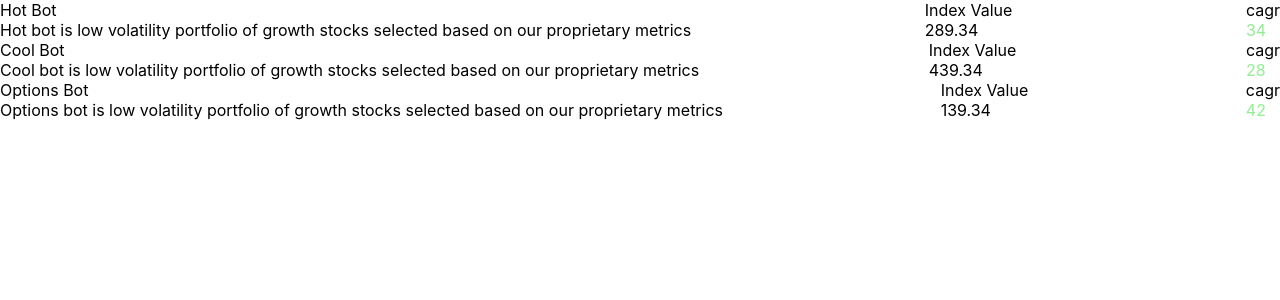
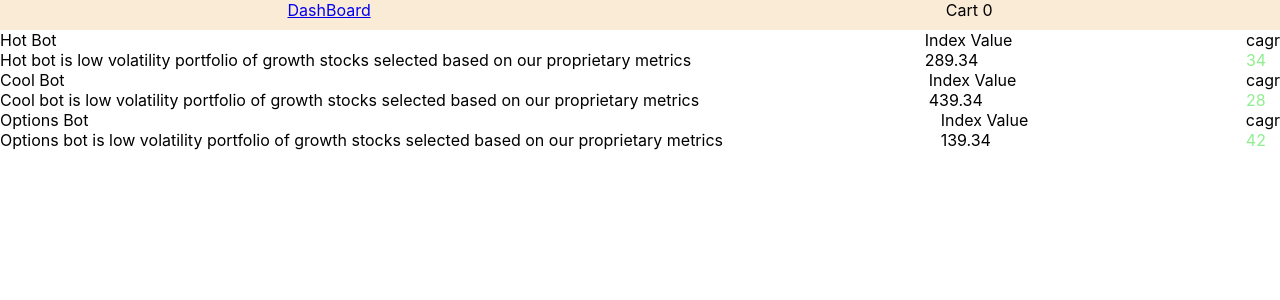
Before and after one commit to Saadhasan21/trader, a React (Create React App) app: page /bots-details/1 in a window 1280 px wide. Shown: the top 300 px of the page. Built offline with nearby package versions, Linux system fonts and the light colour scheme.

Commit message:
added navbar

```diff
--- a/src/App.js
+++ b/src/App.js
@@ -2,11 +2,14 @@
 
 import Viewalgo from "./components/Viewalgo";
 import Bots from "./components/Bots";
+import Navbar from "./components/Navbar";
+
 import {
   BrowserRouter as Router,
   Switch,
   Route,
 } from "react-router-dom";
+
 
 
 function App() {
@@ -40,6 +43,7 @@ function App() {
 
     <Router>
       <div>
+        <Navbar/>
       <Switch>
         <Route path="/bots">
           {data.map((eachbot)=>(
--- /dev/null
+++ b/src/components/Navbar.css
@@ -0,0 +1,6 @@
+.n-container{
+    display: flex;
+    justify-content:space-around;
+    background-color:antiquewhite;
+    height: 30px;
+}
--- /dev/null
+++ b/src/components/Navbar.js
@@ -0,0 +1,14 @@
+import React, {useState} from 'react'
+import './Navbar.css';
+import { Link } from 'react-router-dom';
+
+
+export default function Navbar() {
+    const [state, setstate] = useState(0);
+    return (
+        <div className="n-container">
+           <div className="n-item"><Link to="/bots">DashBoard</Link></div>
+           <div className="n-item">Cart {state}</div>
+        </div>
+    )
+}
```
